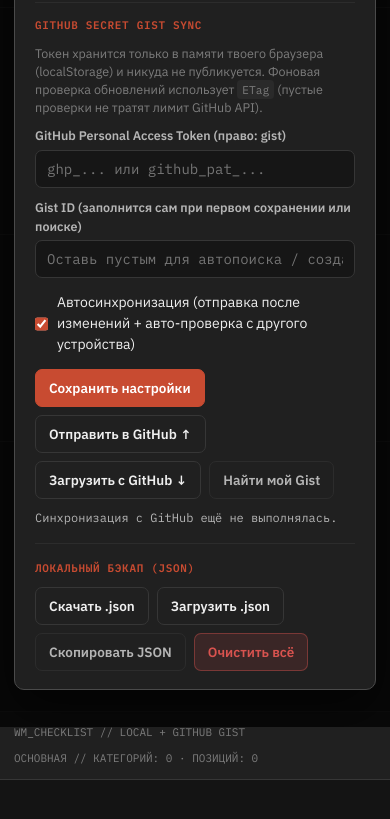
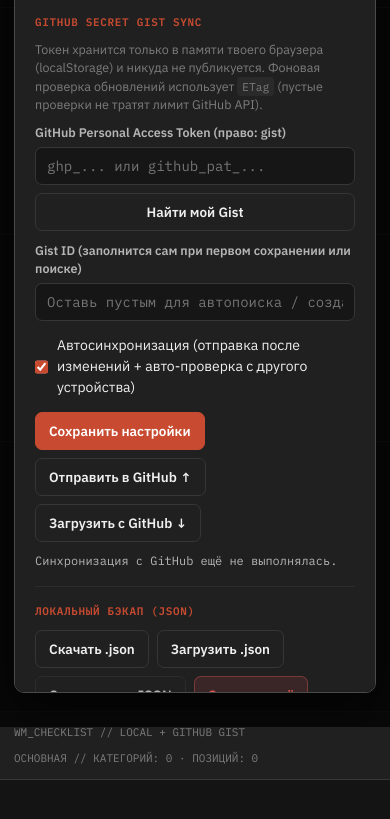
Before and after one commit to whtmst/checklist, a plain HTML site: page index.html in a window 390 px wide. Both pictures are taken after a click on the button "Настройки". Shown: the part 117-936 px from the top of the page. Drawn offline with Linux system fonts and the light colour scheme.

Commit message:
Add input with button layout and remove redundant Gist button
.Refactor input and button alignment for mobile responsiveness. Introduce `.input-with-btn` utility class to group the
token field and search button in a single row, with column-direction stacking on small screens. Remove the standalone
"Find my Gist" button from the settings modal.

```diff
--- a/css/styles.css
+++ b/css/styles.css
@@ -1437,3 +1437,30 @@ a.badge-store-link:hover {
   gap: 8px;
   flex-wrap: wrap;
 }
+
+/* Поле ввода + кнопка в одну линию (на мобилке кнопка переносится под поле) */
+.input-with-btn {
+  display: flex;
+  align-items: stretch;
+  gap: 8px;
+  width: 100%;
+}
+
+.input-with-btn .input {
+  flex: 1 1 auto;
+  min-width: 0;
+}
+
+.input-with-btn .btn {
+  flex: 0 0 auto;
+}
+
+@media (max-width: 760px) {
+  .input-with-btn {
+    flex-direction: column;
+  }
+
+  .input-with-btn .btn {
+    width: 100%;
+  }
+}
--- a/index.html
+++ b/index.html
@@ -27,7 +27,7 @@
       <div class="topbar-actions">
         <button type="button" class="btn btn-ghost btn-icon" id="quickSyncBtn" title="Синхронизировать с GitHub">
           <span class="sync-indicator" id="syncIndicator"></span>
-          <span class="btn-label-desktop">Синхронизировать</span>
+          <span class="btn-label-desktop">Синхр.</span>
         </button>
         <button type="button" class="btn btn-ghost" id="openSyncModalBtn" title="Настройки синхронизации и бэкапа">
           Настройки
@@ -431,7 +431,10 @@
 
           <div class="form-group">
             <label class="form-label" for="ghTokenInput">GitHub Personal Access Token (право: gist)</label>
-            <input type="password" class="input input-mono" id="ghTokenInput" placeholder="ghp_... или github_pat_..." autocomplete="off">
+            <div class="input-with-btn">
+              <input type="password" class="input input-mono" id="ghTokenInput" placeholder="ghp_... или github_pat_..." autocomplete="off">
+              <button type="button" class="btn btn-secondary" id="findGistBtn">Найти мой Gist</button>
+            </div>
           </div>
 
           <div class="form-group">
@@ -450,7 +453,6 @@
             <button type="button" class="btn btn-accent" id="saveSyncSettingsBtn">Сохранить настройки</button>
             <button type="button" class="btn btn-secondary" id="pushGistBtn">Отправить в GitHub ↑</button>
             <button type="button" class="btn btn-secondary" id="pullGistBtn">Загрузить с GitHub ↓</button>
-            <button type="button" class="btn btn-ghost" id="findGistBtn">Найти мой Gist</button>
           </div>
           <div class="sync-log" id="syncModalStatus"></div>
         </div>
```
